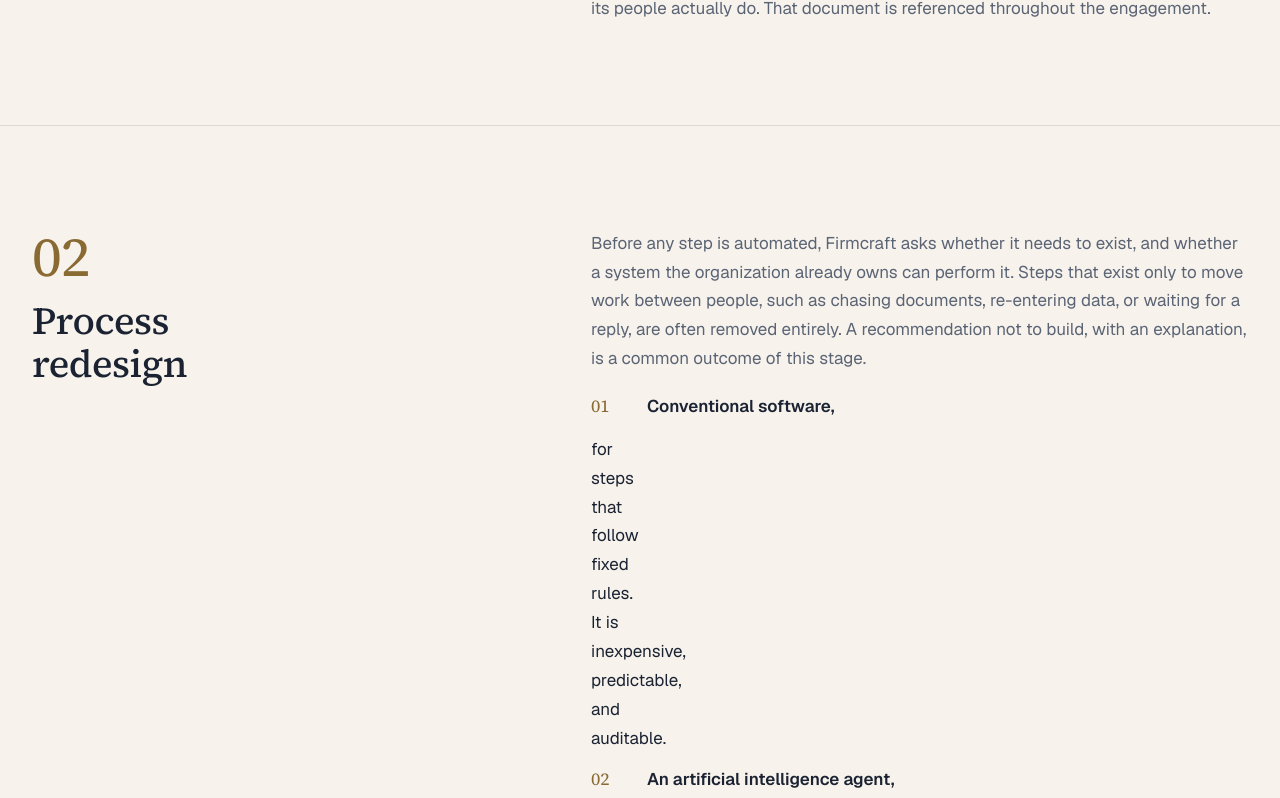
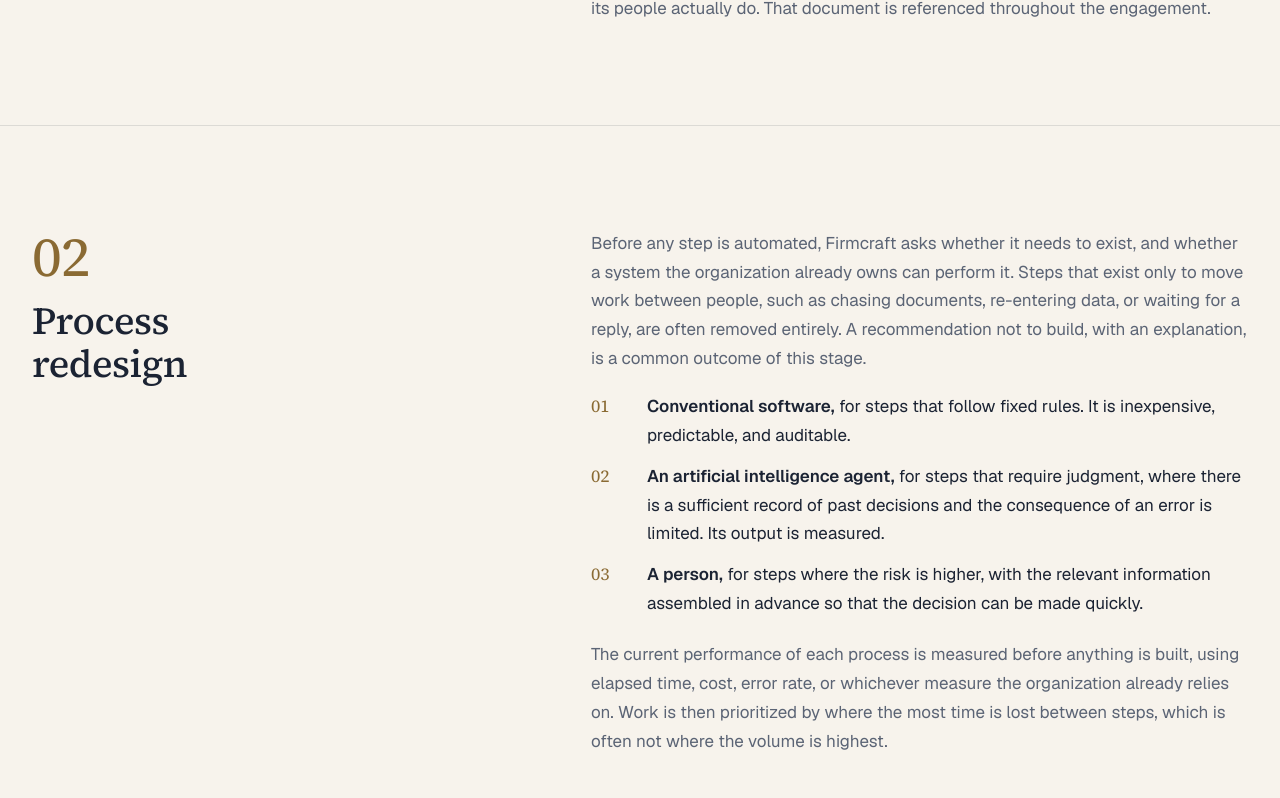
Before and after one commit to doyledettro-maker/firmcraft-site, a Next.js app: page /how-we-work in a window 1280 px wide. Shown: the part 1999-2797 px from the top of the page. Built offline with nearby package versions, Linux system fonts and the light colour scheme.

Commit message:
Fix How We Work process list layout

```diff
--- a/src/app/how-we-work/how-we-work.css
+++ b/src/app/how-we-work/how-we-work.css
@@ -126,7 +126,7 @@
   overflow: hidden;
   border: 1px solid var(--m-rule);
   border-radius: 6px;
-  background: var(--m-navy);
+  background: var(--m-navy) url('/media/process-poster.jpg') center / cover no-repeat;
   aspect-ratio: 16 / 9;
 }
 
@@ -135,6 +135,7 @@
   width: 100%;
   height: 100%;
   object-fit: cover;
+  background: var(--m-navy) url('/media/process-poster.jpg') center / cover no-repeat;
 }
 
 .process-video-controls {
@@ -273,6 +274,10 @@
   font-weight: 600;
 }
 
+.fit-gap-questions li > span {
+  min-width: 0;
+}
+
 .fit-gap-questions li::before {
   content: counter(fit-gap, decimal-leading-zero);
   font-family: var(--font-display);
--- a/src/app/how-we-work/page.tsx
+++ b/src/app/how-we-work/page.tsx
@@ -125,7 +125,9 @@
                     <ol className="fit-gap-questions">
                       {section.treatments.map((treatment) => (
                         <li key={treatment.label}>
-                          <strong>{treatment.label}</strong> {treatment.body}
+                          <span>
+                            <strong>{treatment.label}</strong> {treatment.body}
+                          </span>
                         </li>
                       ))}
                     </ol>
```
